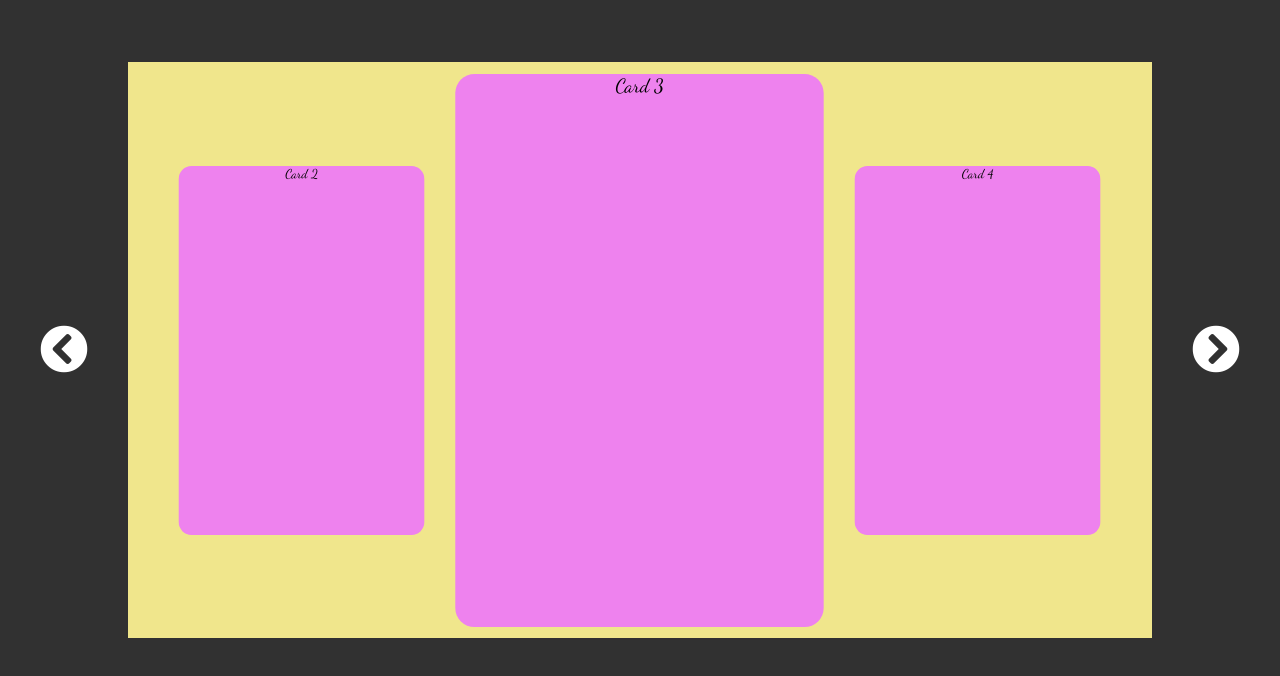
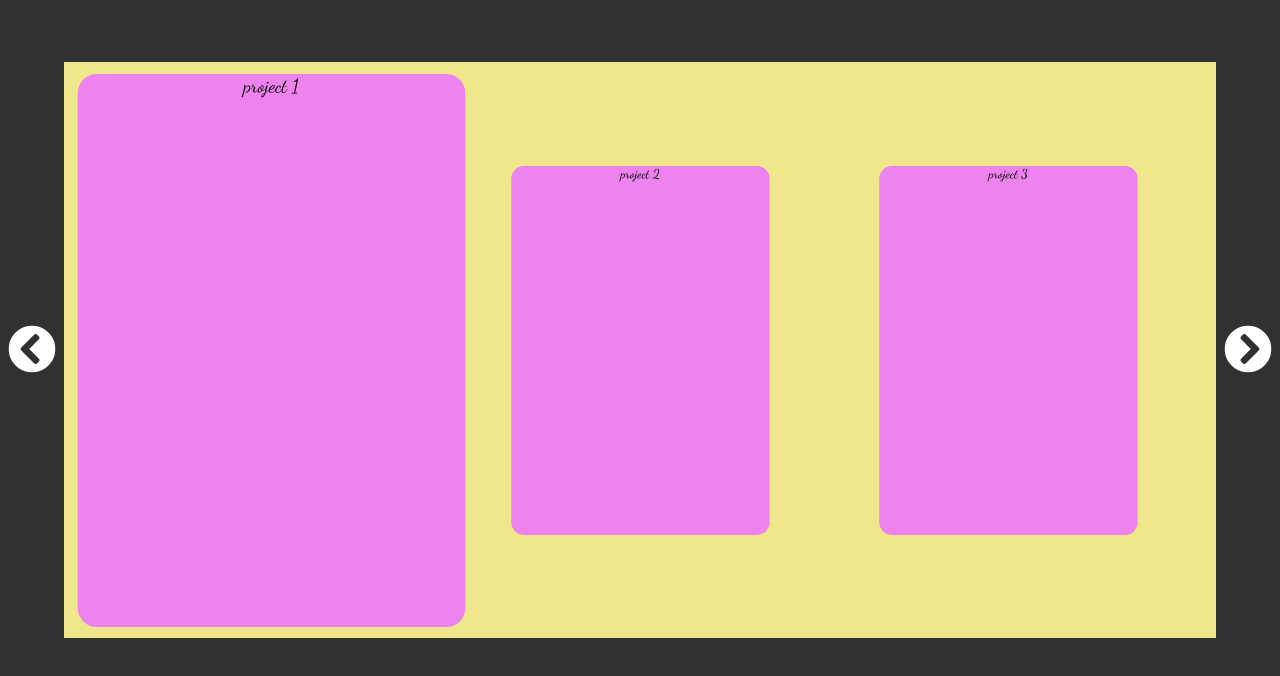
Before and after one commit to GauravC4/miniatures-gallery, a plain HTML site: page index.html in a window 1280 px wide. Shown: the part 90-766 px from the top of the page. Drawn offline with Linux system fonts and the light colour scheme.

Commit message:
slider functionality in progress

```diff
--- a/app.js
+++ b/app.js
@@ -0,0 +1,32 @@
+const carousel = document.querySelector(".carousel");
+var projectCards = document.querySelectorAll(".card");
+const leftBtn = document.querySelector("#left-arrow");
+const rightBtn = document.querySelector("#right-arrow");
+
+var minis;
+const inWindowClasses = ["first", "second", "third"];
+
+(function init() {
+  loadProjects();
+})();
+
+async function loadProjects() {
+  let json = await fetch("./minis.json")
+    .then((response) => response.json())
+    .catch((error) => console.log(error));
+  minis = json.minis;
+  minis.forEach((project, index) => {
+    carousel.appendChild(createDomCard(project, index));
+  });
+  projectCards = document.querySelectorAll(".card");
+}
+
+function createDomCard(project, index) {
+  var div = document.createElement("div");
+  div.classList.add("card");
+  div.innerHTML = project.title;
+  if (index < inWindowClasses.length) div.classList.add(inWindowClasses[index]);
+  else div.classList.add("next-deck");
+  if (index === 0) div.classList.add("focus");
+  return div;
+}
--- a/index.html
+++ b/index.html
@@ -22,13 +22,7 @@
       <h1>Miniatures Gallery</h1>
     </header>
     <main>
-      <div class="carousel">
-        <div class="card prev-deck">Card 1</div>
-        <div class="card first">Card 2</div>
-        <div class="card second focus">Card 3</div>
-        <div class="card third">Card 4</div>
-        <div class="card next-deck">Card 5</div>
-      </div>
+      <div class="carousel"></div>
       <button class="nav-btn" id="left-arrow">
         <i class="fas fa-chevron-circle-left"></i>
       </button>
--- /dev/null
+++ b/minis.json
@@ -0,0 +1,9 @@
+{
+  "minis": [
+    { "title": "project 1" },
+    { "title": "project 2" },
+    { "title": "project 3" },
+    { "title": "project 4" },
+    { "title": "project 5" }
+  ]
+}
--- a/style.css
+++ b/style.css
@@ -28,7 +28,7 @@ main {
 }
 .carousel {
   transform: translate(-50%, -50%);
-  width: 80%;
+  width: 90%;
   height: 80%;
   background-color: khaki;
   position: absolute;
@@ -41,7 +41,7 @@ main {
   height: 50px;
   transform: translate(-50%, -50%);
   position: absolute;
-  left: 5%;
+  left: 2.5%;
   top: 50%;
   color: white;
 }
@@ -50,10 +50,10 @@ main {
   transform: scale(1.5);
 }
 #right-arrow {
-  left: 95%;
+  left: 97.5%;
 }
 .card {
-  width: 30%;
+  width: 28%;
   height: 80%;
   position: absolute;
   background-color: violet;
@@ -63,10 +63,10 @@ main {
   transform: scale(0.8);
 }
 .first {
-  left: 2%;
+  left: 4%;
 }
 .second {
-  left: 35%;
+  left: 36%;
 }
 .third {
   left: 68%;
```
